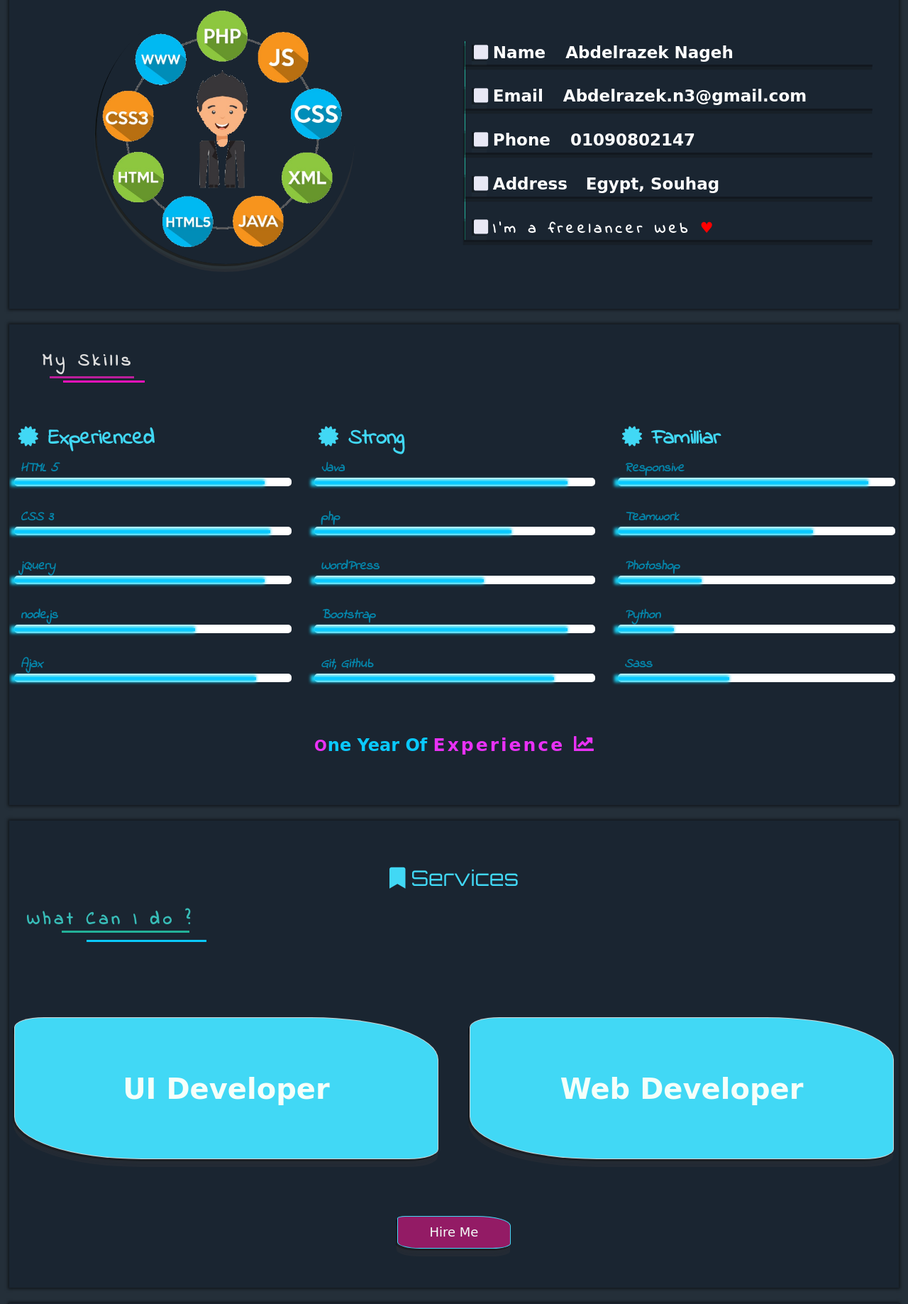
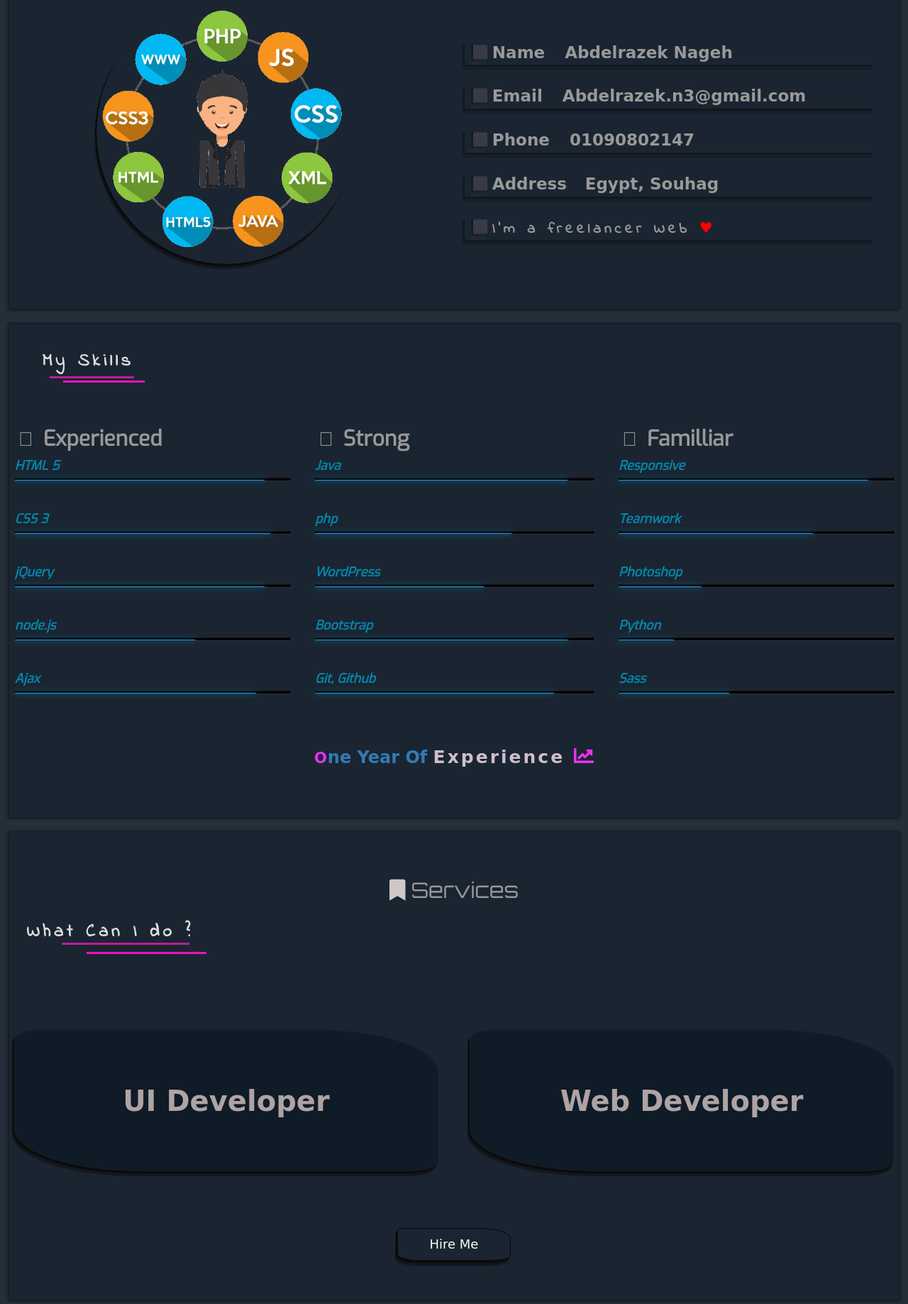
Before and after one commit to Abd-Elrazek/MY_Website, a PHP site: page / in a window 1280 px wide. Shown: the part 470-2307 px from the top of the page at 71% size. Run offline with PHP 8.4, Linux system fonts and the light colour scheme; some web fonts are replaced.

Commit message:
Build: I created mode of night style, finished

```diff
--- a/css/main-style.css
+++ b/css/main-style.css
@@ -525,7 +525,6 @@ span.el_info_f {
 
 .designer,
 .developer {
-	border: #cfd6d6f7 1px solid;
 	height: 200px;
 	margin-bottom: 22px;
 	margin-left: 7px;
--- a/css/night-style.css
+++ b/css/night-style.css
@@ -61,11 +61,11 @@ body {
 /*S page of home*/
 
 .home_image img {
-	box-shadow: rgba(56, 72, 72, 0.24) -3px 7px 1px 0px, rgba(64, 62, 63, 0.36) -1px 11px 0px 0px, rgb(0, 0, 0) -2px 3px 0px 0px;
+	box-shadow: rgba(15, 16, 16, 0.67) -3px 7px 1px 0px, rgba(64, 62, 63, 0) -1px 11px 0px 0px, rgb(0, 0, 0) -2px 3px 0px 0px;
 }
 
 .home_info {
-	color: #ffffff;
+	color: #999;
 }
 
 .home_info .list_info {
@@ -74,7 +74,7 @@ body {
 }
 
 .fa-square {
-	color: #e8e8f5;
+	color: #3a3a46;
 	box-shadow: rgba(79, 97, 97, 0.08) -3px 7px 1px 0px, rgba(64, 62, 63, 0) -1px 11px 0px 0px, rgba(0, 0, 0, 0.39) -3px 1px 0px 0px;
 }
 
@@ -86,7 +86,7 @@ body {
 .wiiajtb,
 .iase {
 	background-color: #1a2531;
-	color: #ffffff;
+	color: #999;
 	box-shadow: rgba(15, 16, 16, 0.67) -3px 7px 1px 0px, rgba(64, 62, 63, 0) -1px 11px 0px 0px, rgb(0, 0, 0) -2px 3px 0px 0px;
 }
 
@@ -108,7 +108,8 @@ body {
 
 .font_h_skills,
 .card .address .icon {
-	color: #41d8f5;
+	font-family: 'Exo', sans-serif;
+	color: #999;
 }
 
 /*Start Ul of kills*/
@@ -129,42 +130,39 @@ body {
 }
 
 .skills ul > li {
-	margin-bottom: 57px;
-	background: #fff;
+	margin-bottom: 70px;
+	background: #000;
 	height: 5px;
-	border-radius: 5px;
-	border-left: 1px solid #fff;
-	border-top: 5px solid #fff;
-	border-right: 1px solid #fff;
-	border-bottom: 5px solid #fff;
-	padding-bottom: 2px;
+	border-radius: 3px;
+	border-left: 1px solid #111;
+	border-top: 1px solid #111;
+	border-right: 1px solid #333;
+	border-bottom: 1px solid #333;
 }
 
 .skills ul > li em {
-	font-family: 'Indie Flower', cursive;
+	font-family: 'Exo', sans-serif;
 	font-size: 18px;
 	position: relative;
 	top: -30px;
-	font-weight: bolder;
-	padding-left: 8px;
 }
 
 .skills ul > li span {
-	height: 4px;
-	padding-top: 0px;
-	background: #06c8fffa;
+	height: 1px;
+	margin: 2px 0;
+	background: #2187e7;
 	position: absolute;
-	box-shadow: -3px 0px 4px 3px rgb(26, 208, 243);
+	box-shadow: 0px 0px 10px 1px rgba(0, 198, 255, 0.4);
 }
 
 /*Start of year-experienced*/
 
 .y-experienced {
-	color: #0ac9ff;
+	color: #337ab7;
 }
 
 .y-experienced div span {
-	color: #e931f5;
+	color: #cdbece;
 }
 
 /* tooltip of skills */
@@ -184,34 +182,36 @@ body {
 /*Start page of services*/
 
 .card .address-services .services .fas {
-	color: #41d8f5;
+	color: #cec7c7;
 }
 
 .card .address-services .services h2 {
-	color: #41d8f5;
+	color: #999;
 }
 
 .address-services .h_page {
-	color: #38bdb8;
+	color: #ddd;
 }
 
 .address-services .h_page::before {
-	background-color: #23b198;
+	background-color: #bb1e9b;
+
 }
 
 .address-services .h_page::after {
-	background-color: #0ac9ff;
+	background-color: rgb(243, 18, 186);
 }
 
 .designer,
 .developer {
-	background-color: #41d8f5;
-	color: mintcream;
-	box-shadow: rgba(46, 51, 51, 0.12) -3px 7px 1px 0px, rgba(64, 62, 63, 0.23) -1px 11px 0px 0px, rgba(0, 0, 0, 0.44) -2px 3px 0px 0px;
+	border: #1b1f1ff7 1px solid;
+	background-color: #0f1b27;
+	color: #afa3a3;
+	box-shadow: rgba(15, 16, 16, 0.67) -3px 7px 1px 0px, rgba(64, 62, 63, 0) -1px 11px 0px 0px, rgb(0, 0, 0) -2px 3px 0px 0px;
 }
 
 .card-services .hire_me .btn-group-lg > .btn {
-	box-shadow: rgba(46, 51, 51, 0.12) -3px 7px 1px 0px, rgba(64, 62, 63, 0.23) -1px 11px 0px 0px, rgba(0, 0, 0, 0.44) -2px 3px 0px 0px;
+	box-shadow: rgba(15, 16, 16, 0.67) -3px 7px 1px 0px, rgba(64, 62, 63, 0) -1px 11px 0px 0px, rgb(0, 0, 0) -2px 3px 0px 0px;
 }
 
 .card-services .hire_me .btn-group-lg > .btn:hover {
@@ -220,70 +220,83 @@ body {
 
 .btn-default {
 	color: #f5fffa;
-	background-color: #ff149387;
-	border-color: #41d8f5;
+	background-color: #1a2531;
+	border-color: #0a0a0a;
+}
+
+.btn-default:hover {
+	color: #333;
+	background-color: #365a80;
+	border-color: unset;
 }
 
 /*Notice jBox */
 
 .jBox-content,
 .jBox-title {
-	background: #ff149387;
-	color: #f5fffa;
+	color: #fbff0b;
+	background: #0780e8;
 }
 
 /*S page of Contact*/
 
 .card-contact .address h2 {
-	color: #41d8f5;
+	color: #999;
 }
 
 .card-contact .address .fas {
-	color: #41d8f5;
+	color: #cec7c7;
 }
 
 .form-control {
-	background-color: #ffffffc9;
-	border: 1px solid #41d8f5;
-	color: #41d8f5;
+	background-color: #151c23;
+	border: 1px solid #040f1b;
+	color: #009cea;
 }
 
 .input-group-addon {
-	background-color: #4cd8f5;
-	color: #fbfbfb;
+	background-color: #1a2531;
+	border: 1px solid #040f1b;
+	color: #ddd;
 }
 
 .card-contact .message textarea {
 	color: #0780e8;
-	border: 2px solid #41d8f5;
-	background-color: #ffffffc9;
+	border: 2px solid #040f1b;
+	background-color: #151c23;
 	background-image: none;
 }
 
 /* S page about*/
 
 .card-about .address h2 {
-	color: #41d8f5;
+	color: #999;
 }
 
 .card-about .address .fas {
-	color: #41d8f5;
+	color: #cec7c7;
 }
 
 .card-about .lots-paragraph .h-para {
-	color: cadetblue;
+	color: #fcf8e3;
 }
 
 .card-about .lots-paragraph .h-para .fas {
-	color: deeppink;
+	color: #f0ff13;
 }
 
 .card-about .lots-paragraph .clean {
-	color: #36707b;
+	color: #d4dbe2;
 }
 
 .card-about .lots-paragraph .clean span {
 	color: #00baf5;
+}
+
+.mark,
+mark {
+	background-color: #1a3450;
+	color: #f0ff13 !important;
 }
 
 .card-about .lots-paragraph .tooltip-inner {
@@ -298,7 +311,7 @@ body {
 
 .footer {
 	border-top: #5fa7b8 2px solid;
-	background-color: #0080a587;
+	background-color: #1a3858;
 	box-shadow: rgba(46, 51, 51, 0.12) 1px 7px 0px 0px, rgba(64, 62, 63, 0.23) 0px 0px 0px 0px, rgba(56, 175, 202, 0.41) -4px -1px 10px 4px;
 }
 
@@ -307,11 +320,14 @@ body {
 }
 
 .footer .copy-right {
-	color: #31708f;
+	color: #05b8f5;
 }
 
 .footer .copy-right p .abdelrazek {
 	color: #f9f7f8;
-	background-color: deeppink;
+	background-color: #2464ab;
 	text-shadow: 0 0 4px black;
 }
+
+
+/* spcial media query */
--- a/css/query_requesting.css
+++ b/css/query_requesting.css
@@ -10,7 +10,6 @@
 	}
 	.home_info {
 		font-size: 23px;
-		border-left: #23b198 1px solid;
 	}
 
 	.fa-square {
@@ -27,7 +26,6 @@
 	/*Page home*/
 	.home_info {
 		font-size: 22px;
-		border-left: #41d8f5 1px dashed;
 	}
 	.fsd,
 	.wiiajtb,
@@ -86,7 +84,6 @@
 	/*page home*/
 	.home_info {
 		font-size: 18px;
-		border-left: #23b198 1px solid;
 	}
 	.fsd,
 	.wiiajtb,
--- a/css/sun-style.css
+++ b/css/sun-style.css
@@ -205,6 +205,7 @@ body {
 
 .designer,
 .developer {
+	border: #cfd6d6f7 1px solid;
 	background-color: #41d8f5;
 	color: mintcream;
 	box-shadow: rgba(46, 51, 51, 0.12) -3px 7px 1px 0px, rgba(64, 62, 63, 0.23) -1px 11px 0px 0px, rgba(0, 0, 0, 0.44) -2px 3px 0px 0px;
```
